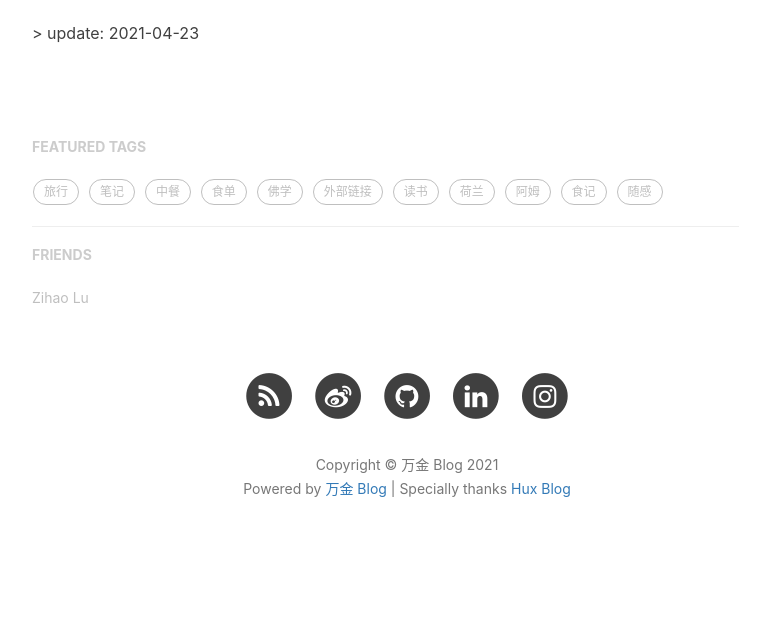
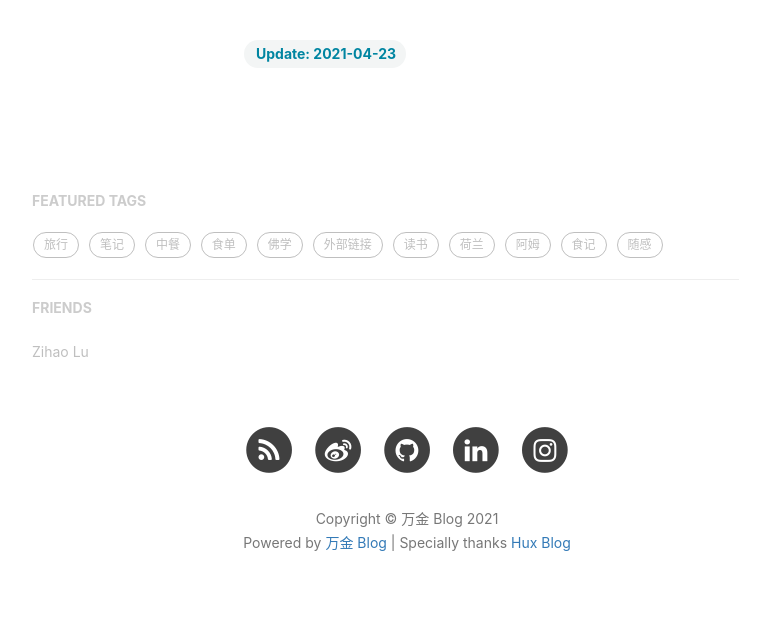
Before and after one commit to dutchflu/dutchflu.github.io, a Jekyll site: the page built from menu.html, in a window 1280 px wide. Shown: the part 815-1435 px from the top of the page, without its empty margins (233-1003 px from the left). Built offline with Jekyll 4.4.1, drawn with Linux system fonts in a browser that asks for light colours; nearby versions of some CDN libraries; comment, search, counter and statistics services are not loaded; before the commit the page ends 1381 px from its top, so only the background shows below that.

Commit message:
update menu

```diff
--- a/menu.html
+++ b/menu.html
@@ -9,5 +9,15 @@ author:     "万金"
 tags: [keynote]
 ---
 
-
-> update: 2021-04-23
+<div class="container">
+	<div class="row">
+		<div class="col-lg-8 col-lg-offset-2 col-md-10 col-md-offset-1">
+			<!-- Tags (as filter) -->
+			<div id='tag_cloud' class="tags tags-sup js-tags">
+				<a class="tag-button--all" data-encode="">
+					Update: 2021-04-23
+				</a>
+      </div>
+    </div>
+  </div>
+</div>
```
